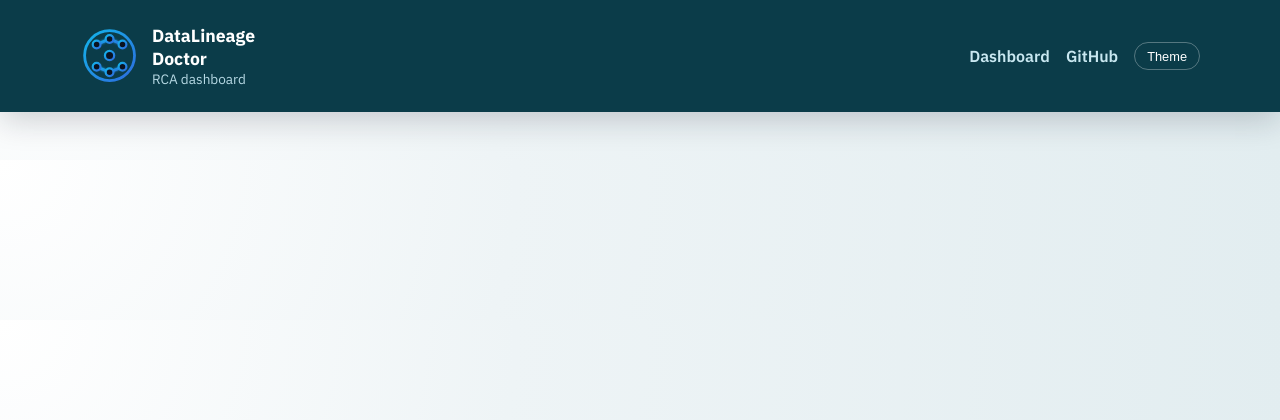
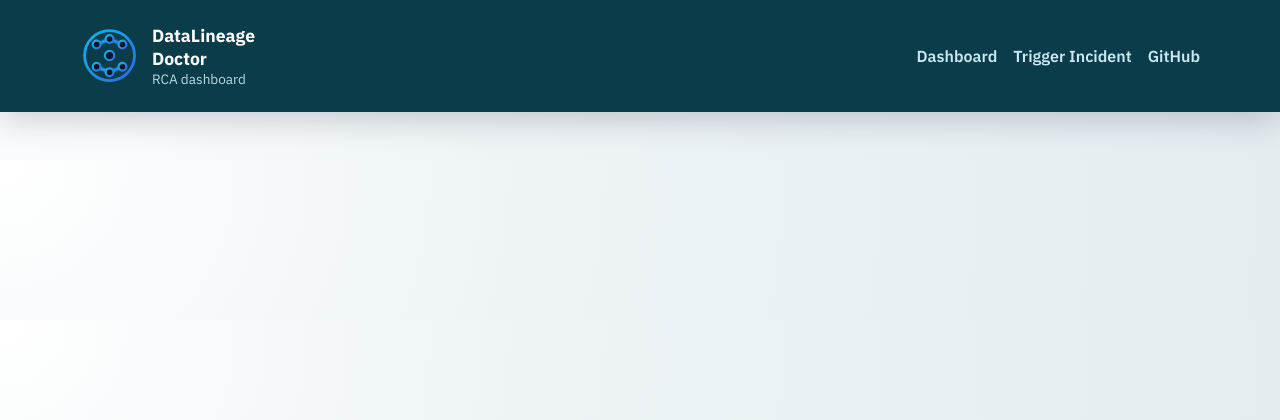
Before and after one commit to Mahboob-A/Datalineage-Doctor, a FastAPI app: template dashboard/templates/base.html in a window 1280 px wide. Shown: the top 420 px of the page. Run offline with FastAPI, Linux system fonts and the light colour scheme; the template is opened without the code that fills it, so the values that code supplies are empty; parts of the project's set-up code (start-up, migrations or seed data) failed here and were passed over.

Commit message:
feat: add Trigger Incident API and Dashboard integration
- Increase LLM_MAX_ITERATIONS to 10 for more reliable RCA reports.
- Implement POST /api/demo/trigger to execute the full demo flow (wait, seed, trigger).
- Add 'Trigger Incident' button to the dashboard navigation bar.
- Implement real-time polling to detect processing incidents and auto-refresh the UI.
- Style the trigger button to match existing navigation links.

```diff
--- a/app/routers/dashboard.py
+++ b/app/routers/dashboard.py
@@ -1,5 +1,8 @@
+import asyncio
+import sys
 from uuid import UUID
 
+import structlog
 from fastapi import APIRouter, Depends, HTTPException, Query, Request
 from fastapi.responses import HTMLResponse, JSONResponse
 from fastapi.templating import Jinja2Templates
@@ -79,3 +82,38 @@ async def latest_incident_api(db: AsyncSession = Depends(get_db)) -> JSONRespons
             "test_case_fqn": incident.test_case_fqn,
         }
     )
+
+
+logger = structlog.get_logger(__name__)
+
+
+@router.post("/api/demo/trigger")
+async def trigger_demo_incident() -> JSONResponse:
+    scripts = [
+        "scripts/wait_for_om.py",
+        "scripts/seed_demo.py",
+        "scripts/trigger_demo.py",
+    ]
+
+    for script in scripts:
+        logger.info("trigger_demo_script_start", script=script)
+        process = await asyncio.create_subprocess_exec(
+            sys.executable,
+            script,
+            stdout=asyncio.subprocess.PIPE,
+            stderr=asyncio.subprocess.PIPE,
+        )
+        stdout, stderr = await process.communicate()
+        if process.returncode != 0:
+            logger.error(
+                "trigger_demo_script_failed",
+                script=script,
+                returncode=process.returncode,
+                stderr=stderr.decode(),
+            )
+            raise HTTPException(status_code=500, detail=f"Failed to execute {script}")
+        logger.info("trigger_demo_script_success", script=script)
+
+    return JSONResponse(
+        content={"status": "success", "message": "Demo incident triggered successfully"}
+    )
--- a/dashboard/static/style.css
+++ b/dashboard/static/style.css
@@ -81,19 +81,27 @@ h4 {
   gap: 1rem;
 }
 
-.nav a {
+.nav a,
+.nav-btn {
   color: #c9e8f1;
   text-decoration: none;
   font-weight: 600;
+  font-family: inherit;
+  font-size: 1rem;
 }
 
-.theme-toggle {
-  border: 1px solid rgba(255, 255, 255, 0.3);
+.nav-btn {
   background: transparent;
-  color: #fff;
-  padding: 0.35rem 0.75rem;
-  border-radius: 999px;
-  font-size: 0.8rem;
+  border: none;
+  padding: 0;
+  margin: 0;
+  cursor: pointer;
+  line-height: inherit;
+}
+
+.nav-btn:disabled {
+  opacity: 0.6;
+  cursor: not-allowed;
 }
 
 .page-header {
--- a/dashboard/templates/base.html
+++ b/dashboard/templates/base.html
@@ -78,13 +78,80 @@
         </div>
         <nav class="nav">
           <a href="/">Dashboard</a>
+          <button id="trigger-incident-btn" class="nav-btn" type="button" aria-label="Trigger Incident">
+            Trigger Incident
+          </button>
           <a href="https://github.com/mahboob-a/Datalineage-Doctor/" target="_blank" rel="noreferrer">GitHub</a>
-          <button class="theme-toggle" type="button" aria-label="Toggle theme" disabled>
-            Theme
-          </button>
         </nav>
       </div>
     </header>
     <main class="container">{% block content %}{% endblock %}</main>
+    <script>
+      document.addEventListener("DOMContentLoaded", () => {
+        const triggerBtn = document.getElementById("trigger-incident-btn");
+        let pollInterval = null;
+
+        const startPolling = () => {
+          if (pollInterval) return;
+          pollInterval = setInterval(async () => {
+            try {
+              const res = await fetch("/api/incidents/latest");
+              if (res.ok) {
+                const data = await res.json();
+                if (data.status === "COMPLETE" || data.status === "FAILED") {
+                  clearInterval(pollInterval);
+                  window.location.reload();
+                }
+              }
+            } catch (err) {
+              console.error("Polling error:", err);
+            }
+          }, 3000);
+        };
+
+        const checkInitialStatus = async () => {
+          try {
+            const res = await fetch("/api/incidents/latest");
+            if (res.ok) {
+              const data = await res.json();
+              if (data.status === "PROCESSING") {
+                if (triggerBtn) {
+                  triggerBtn.disabled = true;
+                  triggerBtn.textContent = "Processing...";
+                }
+                startPolling();
+              }
+            }
+          } catch (err) {
+            console.error("Failed to check status:", err);
+          }
+        };
+
+        if (triggerBtn) {
+          checkInitialStatus();
+
+          triggerBtn.addEventListener("click", async () => {
+            triggerBtn.disabled = true;
+            triggerBtn.textContent = "Processing...";
+            try {
+              const res = await fetch("/api/demo/trigger", { method: "POST" });
+              if (res.ok) {
+                startPolling();
+              } else {
+                const data = await res.json();
+                alert("Failed to trigger incident: " + (data.detail || res.statusText));
+                triggerBtn.disabled = false;
+                triggerBtn.textContent = "Trigger Incident";
+              }
+            } catch (err) {
+              console.error(err);
+              alert("Error triggering incident. Check console.");
+              triggerBtn.disabled = false;
+              triggerBtn.textContent = "Trigger Incident";
+            }
+          });
+        }
+      });
+    </script>
   </body>
 </html>
```
